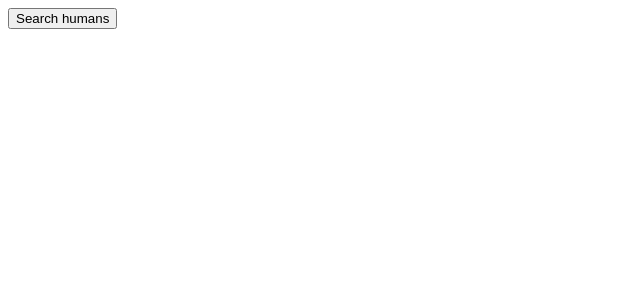
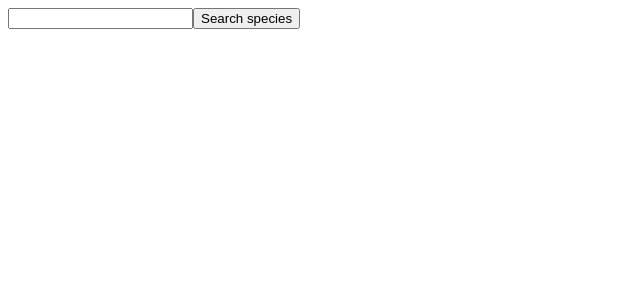
Before and after one commit to nemanjamalesija/graphQL-testing, a React (Vite) app: page / in a window 1280 px wide. Shown: the top 300 px of the page, without its empty margins (0-640 px from the left). Built offline with nearby package versions, Linux system fonts and the light colour scheme.

Commit message:
Add dynamic specie search

```diff
--- a/src/App.tsx
+++ b/src/App.tsx
@@ -3,18 +3,26 @@ import useGetHumans from './helpers/useGetHumans';
 import { useState } from 'react';
 
 function App() {
-  const [search, setSearch] = useState('human');
+  const [searchSpecieValue, setSearchSpecieValue] = useState('');
   const { searchSpecie, loading, error, data } = useGetHumans();
   if (loading) return <h1>Loading...</h1>;
 
   const handleSearch = () => {
-    searchSpecie(search);
-    console.log(data);
+    searchSpecie(searchSpecieValue);
   };
+
+  if (loading) return <h1>Loading...</h1>;
+
+  console.log(data?.characters?.results);
 
   return (
     <div className="App">
-      <button onClick={handleSearch}>Search humans</button>
+      <input
+        type="text"
+        value={searchSpecieValue}
+        onChange={(e) => setSearchSpecieValue(e.target.value)}
+      />
+      <button onClick={handleSearch}>Search species</button>
     </div>
   );
 }
--- a/src/main.tsx
+++ b/src/main.tsx
@@ -1,8 +1,7 @@
 import React from 'react';
+import App from './App';
 import { ApolloProvider, ApolloClient, InMemoryCache } from '@apollo/client';
 import ReactDOM from 'react-dom/client';
-import App from './App';
-
 const client = new ApolloClient({
   uri: 'https://rickandmortyapi.com/graphql/',
   cache: new InMemoryCache(),
```
